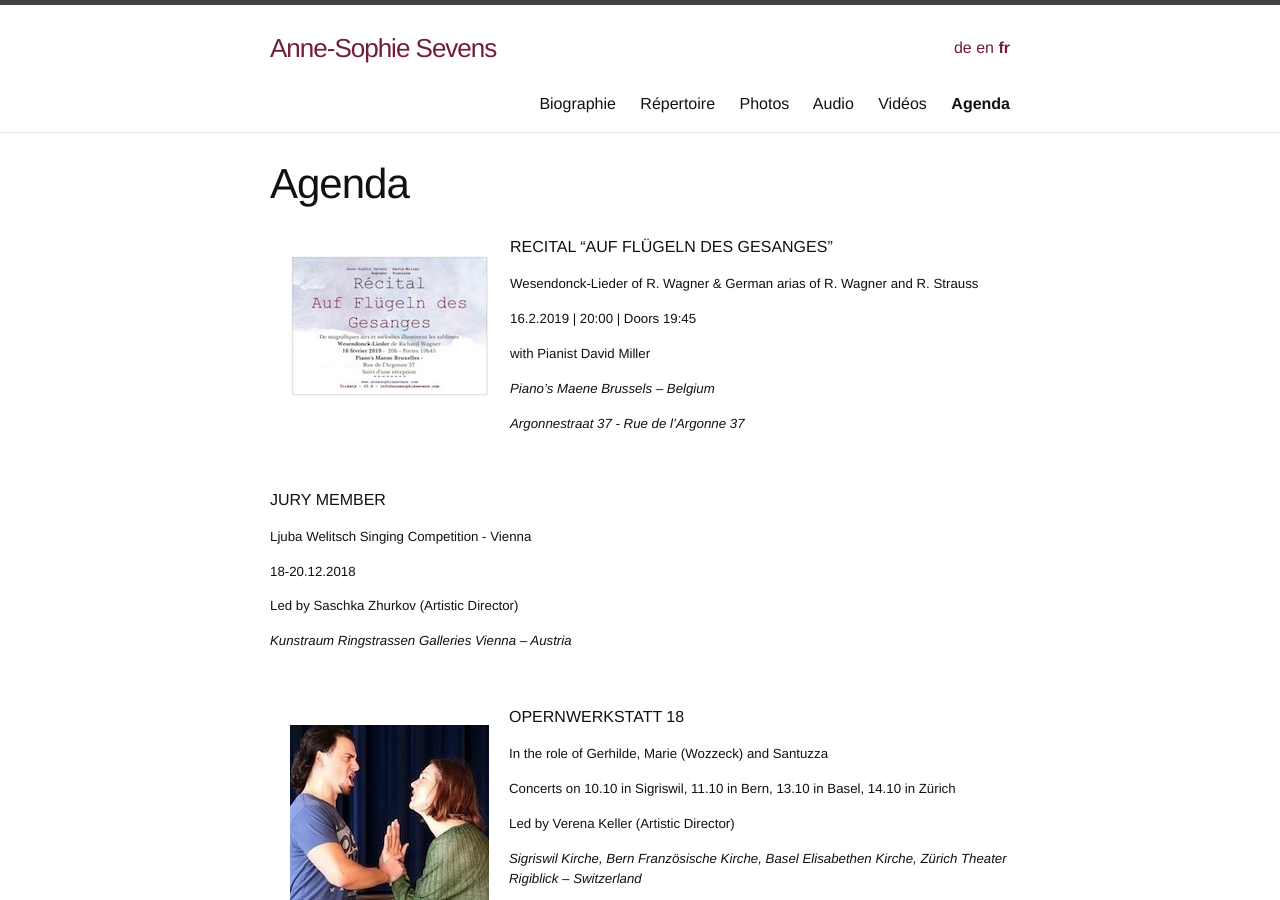
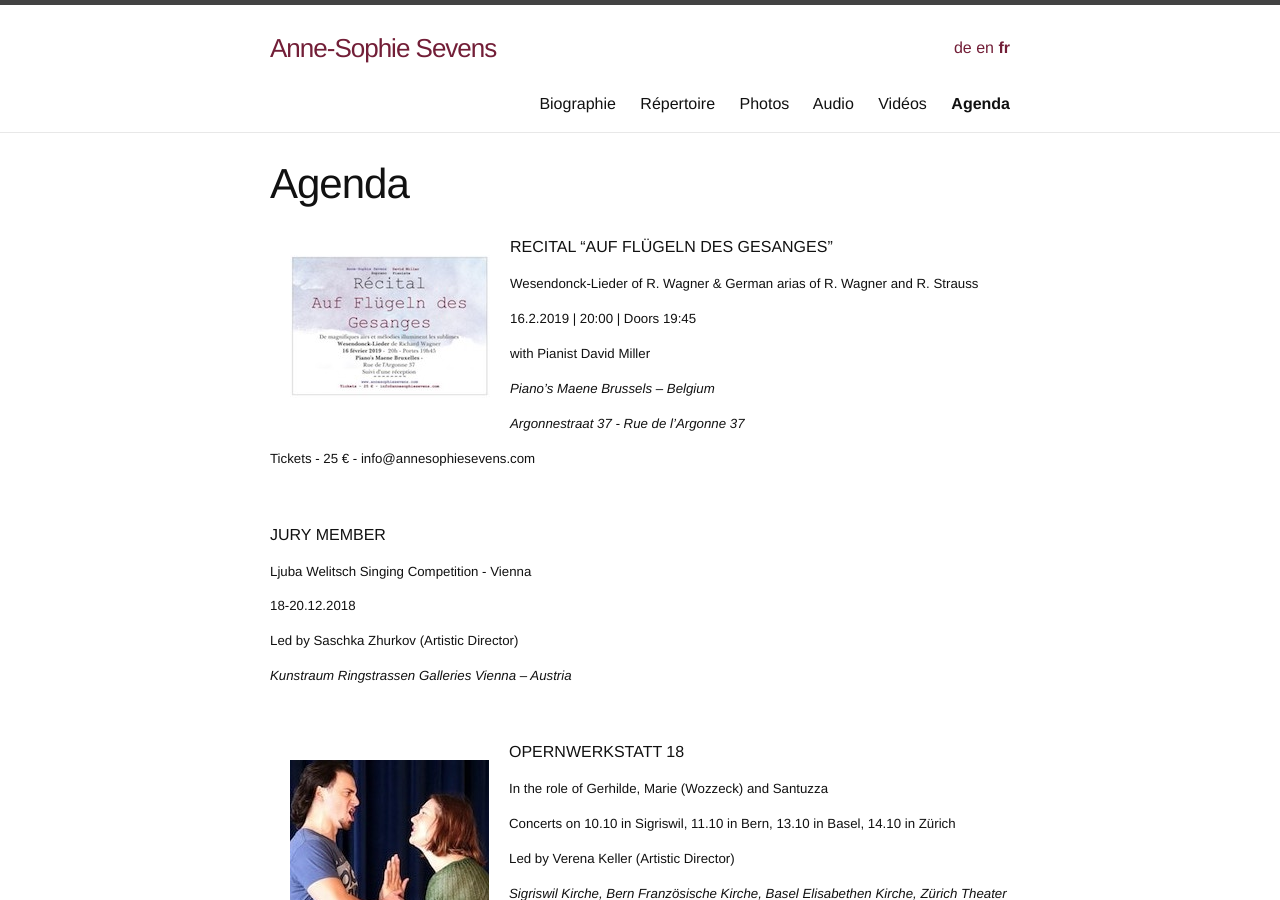
Before and after one commit to annesophie-sevens/annesophie-sevens.github.io, a Jekyll site: the page built from agenda-fr.md, in a window 1280 px wide and 900 px high. Built offline with Jekyll 4.4.1, drawn with Linux system fonts in a browser that asks for light colours.

Commit message:
Update agenda-fr.md

```diff
--- a/agenda-fr.md
+++ b/agenda-fr.md
@@ -19,6 +19,8 @@ RECITAL "AUF FLÜGELN DES GESANGES"
 ##### _Piano's Maene Brussels – Belgium_
 
 ##### _Argonnestraat 37 - Rue de l'Argonne 37_
+
+##### Tickets - 25 € - info@annesophiesevens.com
 
 &nbsp;
 
```
